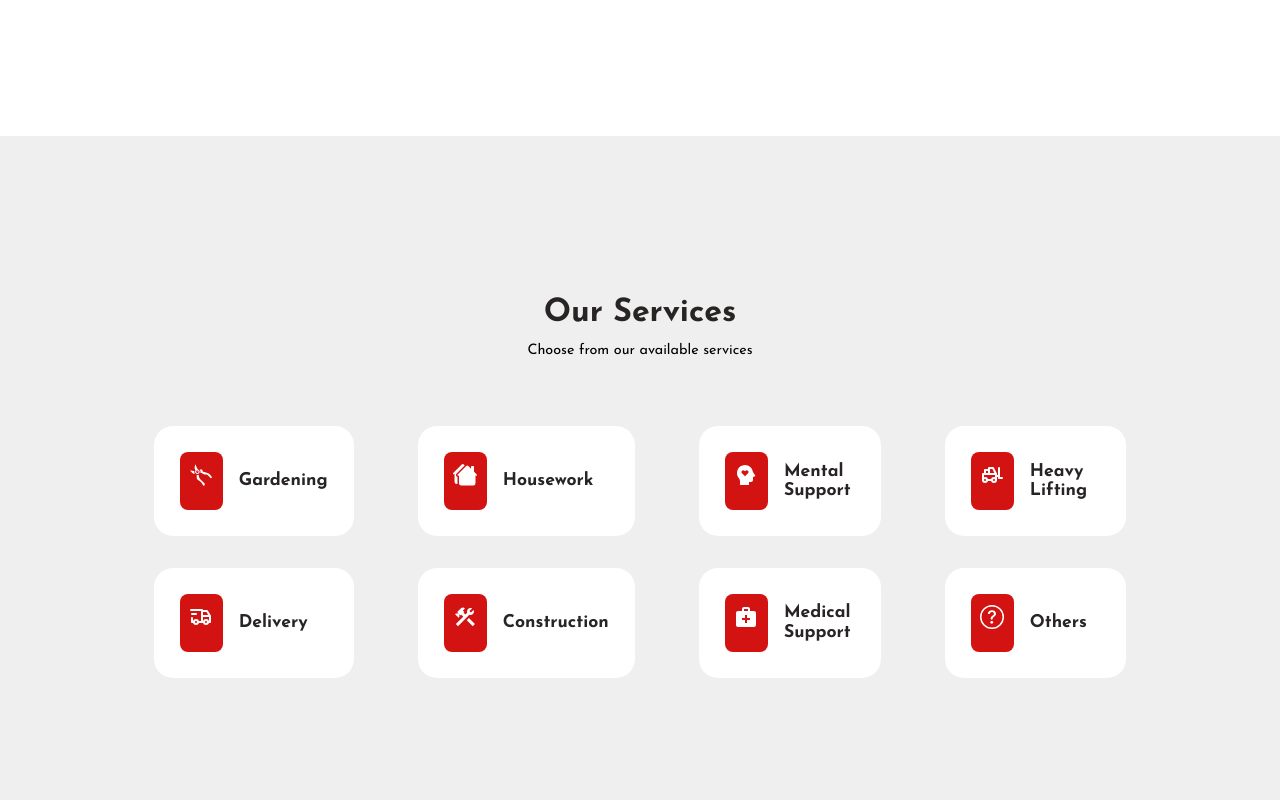
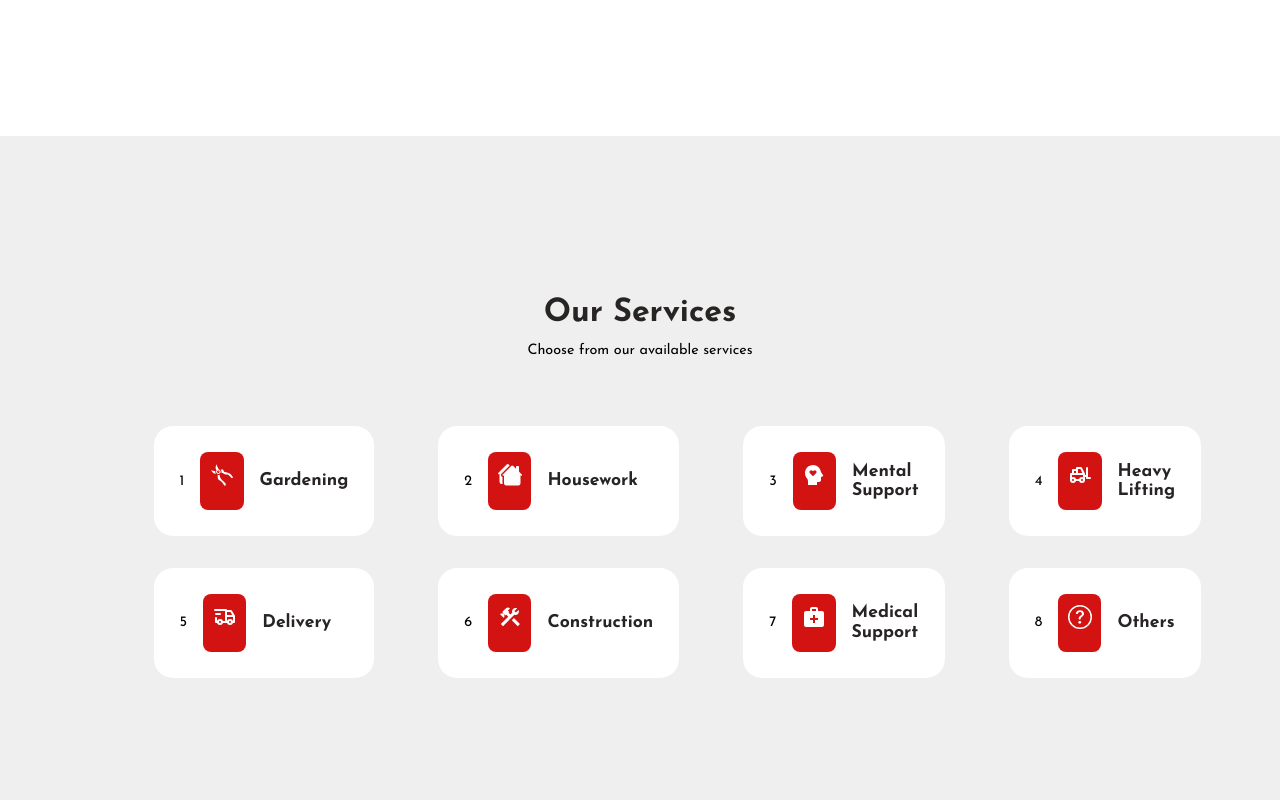
Before and after one commit to pan-dya/WADS_Final, a React (Create React App) app in the folder FrontEnd/: page / in a window 1280 px wide. Shown: the part 1840-2640 px from the top of the page. Built offline with nearby package versions, Linux system fonts and the light colour scheme; no server answers.

Commit message:
Add button function from services to service

```diff
--- a/FrontEnd/public/index.html
+++ b/FrontEnd/public/index.html
@@ -9,7 +9,7 @@
       name="description"
       content="Web site created using create-react-app"
     />
-    <link rel="apple-touch-icon" href="%PUBLIC_URL%/logo192.png" />
+    <link rel="apple-touch-icon"/>
     <!--
       manifest.json provides metadata used when your web app is installed on a
       user's mobile device or desktop. See https://developers.google.com/web/fundamentals/web-app-manifest/
--- a/FrontEnd/src/App.js
+++ b/FrontEnd/src/App.js
@@ -14,8 +14,10 @@ import PageNotFound from "./Pages/PageNotFound.js";
 import Profile from "./Pages/Profile.js";
 import Complete from "./Pages/Complete.js";
 import Service from "./Pages/Service.js";
+import { useState } from "react";
 
 const App = () => {
+  const [selectedService, setSelectedService] = useState(0);
   return (
     <Router>
       <Routes>
@@ -31,7 +33,7 @@ const App = () => {
             </>
           }
         >
-          <Route path="/" element={<Home />}></Route>
+          <Route path="/" element={<Home selectedService={selectedService} setSelectedService={setSelectedService} />}></Route>
           <Route path="/faq" element={<Faq />}></Route>
           <Route path="/profile" element={<Profile />}></Route>
         </Route>
@@ -44,7 +46,7 @@ const App = () => {
           }
         >
           <Route path="/submitted" element={<Complete />}></Route>
-          <Route path="/services" element={<Service />}></Route>
+          <Route path="/services" element={<Service selectedService={selectedService}/>}></Route>
         </Route>
       </Routes>
     </Router>
--- a/FrontEnd/src/Components/Services.js
+++ b/FrontEnd/src/Components/Services.js
@@ -1,15 +1,37 @@
+import React, { useState, useEffect } from "react";
 import "../Design/Services.css";
 import ServiceData from "../Data/ServiceData.js";
 import Card from "./Card.js";
+import { Route, Routes, useNavigate } from "react-router-dom";
+import Service from "../Pages/Service";
 
-const Services = () => {
+const Services = ({selectedService, setSelectedService}) => {
+  const navigate = useNavigate();
+  // const [selectedService, setSelectedService] = useState(0);
+
+  const handleCardClick = (serviceId) => {
+    setSelectedService(serviceId);
+    console.log(selectedService);
+    navigate("/services"); // Navigate to /services page
+  };
+
+  // useEffect(() => {
+  //   console.log(selectedService); // Check the updated value of selectedService
+  // }, [selectedService]);
+
   return (
+    <div>
       <section id="services">
         <h2>Our Services</h2>
         <p>Choose from our available services</p>
         <div className="container services_container">
           {ServiceData.map((item) => (
-          <Card key={item.id} className="service white" onClick={event => window.location.href='/services'}>
+            <Card
+              key={item.id}
+              className="service white"
+              onClick={() => handleCardClick(item.id)}
+            >
+              <div>{item.id}</div>
               <div className="service_icon">{item.icon}</div>
               <div className="service_title">
                 <h4>{item.title}</h4>
@@ -18,6 +40,13 @@ const Services = () => {
           ))}
         </div>
       </section>
+      <Routes>
+        <Route
+          path="/services"
+          element={<Service selectedService={selectedService} />}
+        />
+      </Routes>
+    </div>
   );
 };
 
--- a/FrontEnd/src/Pages/Home.js
+++ b/FrontEnd/src/Pages/Home.js
@@ -7,7 +7,7 @@ import About from '../Components/About.js'
 import Services from '../Components/Services.js'
 
 
-const Home = () => {
+const Home = ({selectedService, setSelectedService}) => {
   const [name, setName]= useState('');
   const [token, setToken] = useState('');
   const [expire, setExpire] = useState('');
@@ -48,7 +48,7 @@ const Home = () => {
       <Header/>
       {/* <h1>Welcome Back {name}</h1> */}
       <About/>
-      <Services/>
+      <Services selectedService={selectedService} setSelectedService={setSelectedService} />
     </main>
   )
 }
```
Lines whose indentation alone changed are shown as unchanged.
